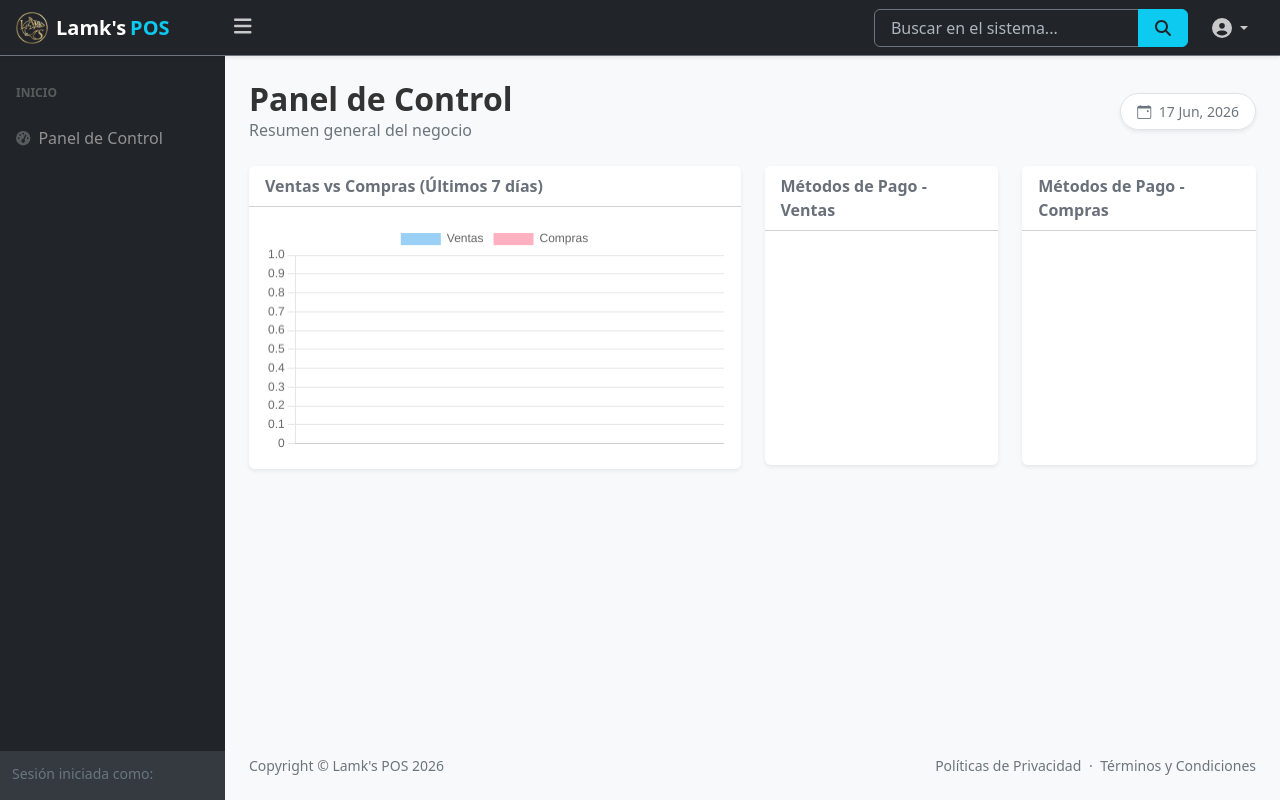
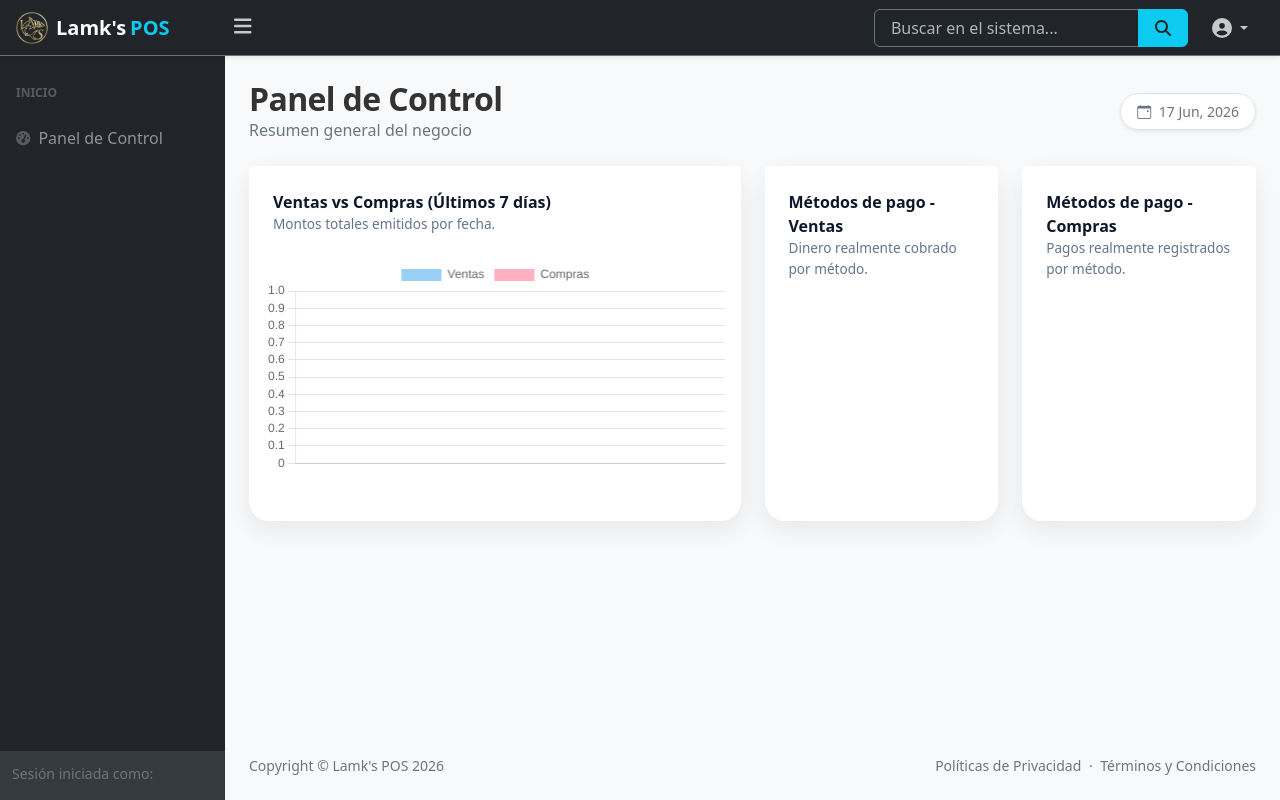
Before and after one commit to Lamk-S/lamk-shop, a Laravel app: template resources/views/panel/index.blade.php in a window 1280 px wide. Run offline with Laravel 12, Linux system fonts and the light colour scheme; the template is opened without the code that fills it, so the values that code supplies are empty; a map, chart or similar area stays blank; parts of the project's set-up code (start-up, migrations or seed data) failed here and were passed over; some libraries are stand-ins or nearby versions.

Commit message:
Dashboard & UI Enhancements

```diff
--- a/resources/views/panel/index.blade.php
+++ b/resources/views/panel/index.blade.php
@@ -1,170 +1,144 @@
 @extends('layouts.app')
+@section('title', 'Panel de Control')
 
-@section('title', 'Panel de Control')
+@push('css')
+<style>
+    .dashboard-card { border: 0; border-radius: 1.25rem; box-shadow: 0 .5rem 1.5rem rgba(15, 23, 42, .08); transition: transform .2s ease, box-shadow .2s ease; }
+    .dashboard-card:hover { transform: translateY(-2px); box-shadow: 0 .75rem 1.75rem rgba(15, 23, 42, .12); }
+    .dashboard-title { font-weight: 800; letter-spacing: -.02em; }
+    .subtle-label { font-size: .78rem; text-transform: uppercase; letter-spacing: .08em; color: #64748b; font-weight: 700; }
+    .section-header { font-weight: 700; color: #0f172a; }
+    .mini-note { color: #64748b; font-size: .85rem; }
+</style>
+@endpush
 
 @section('content')
 <div class="container-fluid px-4 py-4">
-
-    <div class="d-flex justify-content-between align-items-center mb-4">
+    <div class="d-flex flex-column flex-md-row justify-content-between align-items-md-center mb-4">
         <div>
-            <h2 class="fw-bold mb-0">Panel de Control</h2>
+            <h2 class="dashboard-title mb-0">Panel de Control</h2>
             <p class="text-muted mb-0">Resumen general del negocio</p>
         </div>
         <div>
             <span class="text-muted small border bg-white px-3 py-2 rounded-pill shadow-sm">
-                <i class="bi bi-calendar-event me-1"></i> {{ date('d M, Y') }}
+                <i class="bi bi-calendar-event me-1"></i> {{ now()->format('d M, Y') }}
             </span>
         </div>
     </div>
 
-    {{-- KPIs --}}
     <div class="row g-4 mb-4">
-
-        @can('ver-venta')
+        @can('registrar_ventas')
             <div class="col-xl-3 col-md-6">
-            <div class="card shadow-sm border-0">
+                <div class="card dashboard-card">
                     <div class="card-body">
-                    <small class="text-muted">
-                        Ventas Hoy
-                    </small>
-
-                    <h3 class="fw-bold text-success mb-0">
-                        S/ {{ number_format($kpis['ventas_hoy'], 2) }}
-                    </h3>
+                        <div class="subtle-label mb-2">Ventas hoy</div>
+                        <h3 class="fw-bold text-success mb-0">S/ {{ number_format((float) ($kpis['ventas_hoy'] ?? 0), 2) }}</h3>
                     </div>
                 </div>
             </div>
         @endcan
 
-        @can('ver-compra')
+        @can('registrar_compras')
             <div class="col-xl-3 col-md-6">
-            <div class="card shadow-sm border-0">
+                <div class="card dashboard-card">
                     <div class="card-body">
-                    <small class="text-muted">
-                        Compras Hoy
-                    </small>
-
-                    <h3 class="fw-bold text-danger mb-0">
-                        S/ {{ number_format($kpis['compras_hoy'], 2) }}
-                    </h3>
+                        <div class="subtle-label mb-2">Compras hoy</div>
+                        <h3 class="fw-bold text-danger mb-0">S/ {{ number_format((float) ($kpis['compras_hoy'] ?? 0), 2) }}</h3>
                     </div>
                 </div>
             </div>
         @endcan
 
-        @can('ver-sesion-caja')
+        @can('abrir_caja')
             <div class="col-xl-3 col-md-6">
-            <div class="card shadow-sm border-0">
+                <div class="card dashboard-card">
                     <div class="card-body">
-                    <small class="text-muted">
-                        Sesiones Activas
-                    </small>
-
-                    <h3 class="fw-bold mb-0">
-                        {{ $kpis['sesiones_activas'] }}
-                    </h3>
+                        <div class="subtle-label mb-2">Sesiones activas</div>
+                        <h3 class="fw-bold mb-0">{{ $kpis['sesiones_activas'] ?? 0 }}</h3>
                     </div>
                 </div>
             </div>
         @endcan
 
-        @can('ver-kardex')
+        @can('ver_kardex')
             <div class="col-xl-3 col-md-6">
-            <div class="card shadow-sm border-0">
+                <div class="card dashboard-card">
                     <div class="card-body">
-                    <small class="text-muted">
-                        Stock Bajo
-                    </small>
+                        <div class="subtle-label mb-2">Stock bajo</div>
+                        <h3 class="fw-bold text-warning mb-0">{{ $kpis['productos_stock_bajo'] ?? 0 }}</h3>
+                    </div>
+                </div>
+            </div>
+        @endcan
+    </div>
 
-                    <h3 class="fw-bold text-warning mb-0">
-                        {{ $kpis['productos_stock_bajo'] }}
-                    </h3>
+    @can('gestionar_tesoreria')
+        <div class="row g-4 mb-4">
+            <div class="col-md-6">
+                <div class="card dashboard-card h-100">
+                    <div class="card-body p-4">
+                        <div class="subtle-label mb-2">Tesorería efectivo</div>
+                        <h2 class="fw-bold text-success mb-1">S/ {{ number_format((float) ($tesoreriaEfectivo?->saldo_actual ?? 0), 2) }}</h2>
+                        <div class="text-muted small">{{ $tesoreriaEfectivo?->nombre ?? 'No registrada' }}</div>
+                    </div>
+                </div>
+            </div>
+            <div class="col-md-6">
+                <div class="card dashboard-card h-100">
+                    <div class="card-body p-4">
+                        <div class="subtle-label mb-2">Tesorería banco</div>
+                        <h2 class="fw-bold text-primary mb-1">S/ {{ number_format((float) ($tesoreriaBanco?->saldo_actual ?? 0), 2) }}</h2>
+                        <div class="text-muted small">{{ $tesoreriaBanco?->nombre ?? 'No registrada' }}</div>
+                    </div>
                 </div>
             </div>
         </div>
     @endcan
 
+    <div class="row g-4 mb-4">
+        <div class="col-lg-6">
+            <div class="card dashboard-card h-100">
+                <div class="card-header bg-white border-0 pt-4 px-4">
+                    <div class="section-header">Ventas vs Compras (Últimos 7 días)</div>
+                    <div class="mini-note">Montos totales emitidos por fecha.</div>
                 </div>
-
-    {{-- Tesorería --}}
-    @can('ver-tesoreria')
-    @if($tesoreria)
-    <div class="row g-4 mb-4">
-
-        <div class="col-md-6">
-            <div class="card border-0 shadow-sm">
                 <div class="card-body">
-                    <small class="text-muted">
-                        Tesorería Efectivo
-                    </small>
-
-                    <h2 class="fw-bold text-success">
-                        S/ {{ number_format($tesoreria->saldo_efectivo, 2) }}
-                    </h2>
+                    <canvas id="ventasComprasChart" height="140"></canvas>
                 </div>
             </div>
         </div>
 
-        <div class="col-md-6">
-            <div class="card border-0 shadow-sm">
+        <div class="col-lg-3">
+            <div class="card dashboard-card h-100">
+                <div class="card-header bg-white border-0 pt-4 px-4">
+                    <div class="section-header">Métodos de pago - Ventas</div>
+                    <div class="mini-note">Dinero realmente cobrado por método.</div>
+                </div>
                 <div class="card-body">
-                    <small class="text-muted">
-                        Tesorería Banco
-                    </small>
-
-                    <h2 class="fw-bold text-primary">
-                        S/ {{ number_format($tesoreria->saldo_banco, 2) }}
-                    </h2>
+                    <canvas id="metodosPagoVentasChart" height="180"></canvas>
                 </div>
             </div>
         </div>
 
-    </div>
-    @endif
-    @endcan
-
-    {{-- Gráficos --}}
-    <div class="row g-4 mb-4">
-        <div class="col-lg-6">
-            <div class="card shadow-sm border-0">
-                <div class="card-header bg-white fw-semibold">
-                    Ventas vs Compras (Últimos 7 días)
-                </div>
-
-                <div class="card-body">
-                    <canvas id="ventasComprasChart"></canvas>
-                </div>
-            </div>
-        </div>
         <div class="col-lg-3">
-            <div class="card shadow-sm border-0">
-                <div class="card-header bg-white fw-semibold">
-                    Métodos de Pago - Ventas
+            <div class="card dashboard-card h-100">
+                <div class="card-header bg-white border-0 pt-4 px-4">
+                    <div class="section-header">Métodos de pago - Compras</div>
+                    <div class="mini-note">Pagos realmente registrados por método.</div>
                 </div>
                 <div class="card-body">
-                    <canvas id="metodosPagoVentasChart"></canvas>
-                </div>
-            </div>
-        </div>
-        <div class="col-lg-3">
-            <div class="card shadow-sm border-0">
-                <div class="card-header bg-white fw-semibold">
-                    Métodos de Pago - Compras
-                </div>
-                <div class="card-body">
-                    <canvas id="metodosPagoComprasChart"></canvas>
+                    <canvas id="metodosPagoComprasChart" height="180"></canvas>
                 </div>
             </div>
         </div>
     </div>
 
-    {{-- Stock bajo --}}
-    @can('ver-kardex')
-    <div class="card border-0 shadow-sm">
-        <div class="card-header bg-white fw-semibold">
-            Productos con Stock Bajo
+    @can('ver_kardex')
+        <div class="card dashboard-card">
+            <div class="card-header bg-white border-0 pt-4 px-4">
+                <div class="section-header">Productos con stock bajo</div>
+                <div class="mini-note">Se muestran los productos con stock igual o menor a 10 unidades.</div>
             </div>
-
             <div class="table-responsive">
                 <table class="table table-hover mb-0">
                     <thead>
@@ -173,31 +147,28 @@
                             <th class="text-end">Stock</th>
                         </tr>
                     </thead>
-
                     <tbody>
                         @forelse($stockBajo as $producto)
                             <tr>
                                 <td>{{ $producto->nombre }}</td>
                                 <td class="text-end">
-                            <span class="badge bg-warning">
-                                {{ $producto->stock }}
+                                    <span class="badge bg-warning text-dark">
+                                        {{ (int) ($producto->stock_total_calc ?? 0) }}
                                     </span>
                                 </td>
                             </tr>
                         @empty
                             <tr>
-                        <td colspan="2" class="text-center py-4">
+                                <td colspan="2" class="text-center py-4 text-muted">
                                     No existen productos con stock bajo.
                                 </td>
                             </tr>
                         @endforelse
                     </tbody>
-
                 </table>
             </div>
         </div>
     @endcan
-
 </div>
 @endsection
 
@@ -207,11 +178,9 @@
 <script id="ventas-compras-data" type="application/json">
 {!! json_encode($ventasCompras, JSON_UNESCAPED_UNICODE) !!}
 </script>
-
 <script id="metodos-ventas-data" type="application/json">
 {!! json_encode($metodosPagoVentas, JSON_UNESCAPED_UNICODE) !!}
 </script>
-
 <script id="metodos-compras-data" type="application/json">
 {!! json_encode($metodosPagoCompras, JSON_UNESCAPED_UNICODE) !!}
 </script>
@@ -229,6 +198,12 @@
                 { label: 'Ventas', data: ventasCompras.map(x => x.ventas) },
                 { label: 'Compras', data: ventasCompras.map(x => x.compras) }
             ]
+        },
+        options: {
+            responsive: true,
+            plugins: {
+                legend: { position: 'top' }
+            }
         }
     });
 
@@ -239,6 +214,12 @@
             datasets: [{
                 data: metodosPagoVentas.map(x => x.value)
             }]
+        },
+        options: {
+            responsive: true,
+            plugins: {
+                legend: { position: 'bottom' }
+            }
         }
     });
 
@@ -249,6 +230,12 @@
             datasets: [{
                 data: metodosPagoCompras.map(x => x.value)
             }]
+        },
+        options: {
+            responsive: true,
+            plugins: {
+                legend: { position: 'bottom' }
+            }
         }
     });
 </script>
```
Lines whose indentation alone changed are shown as unchanged.
